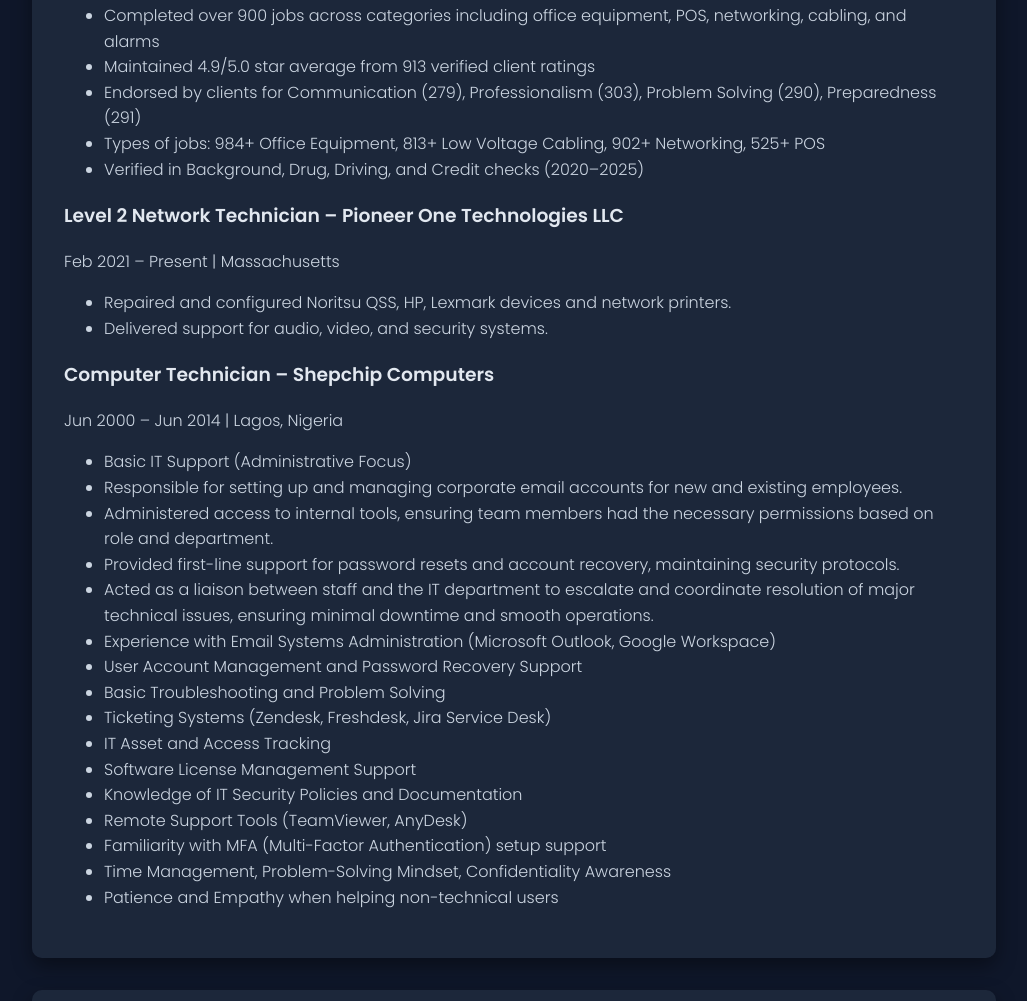
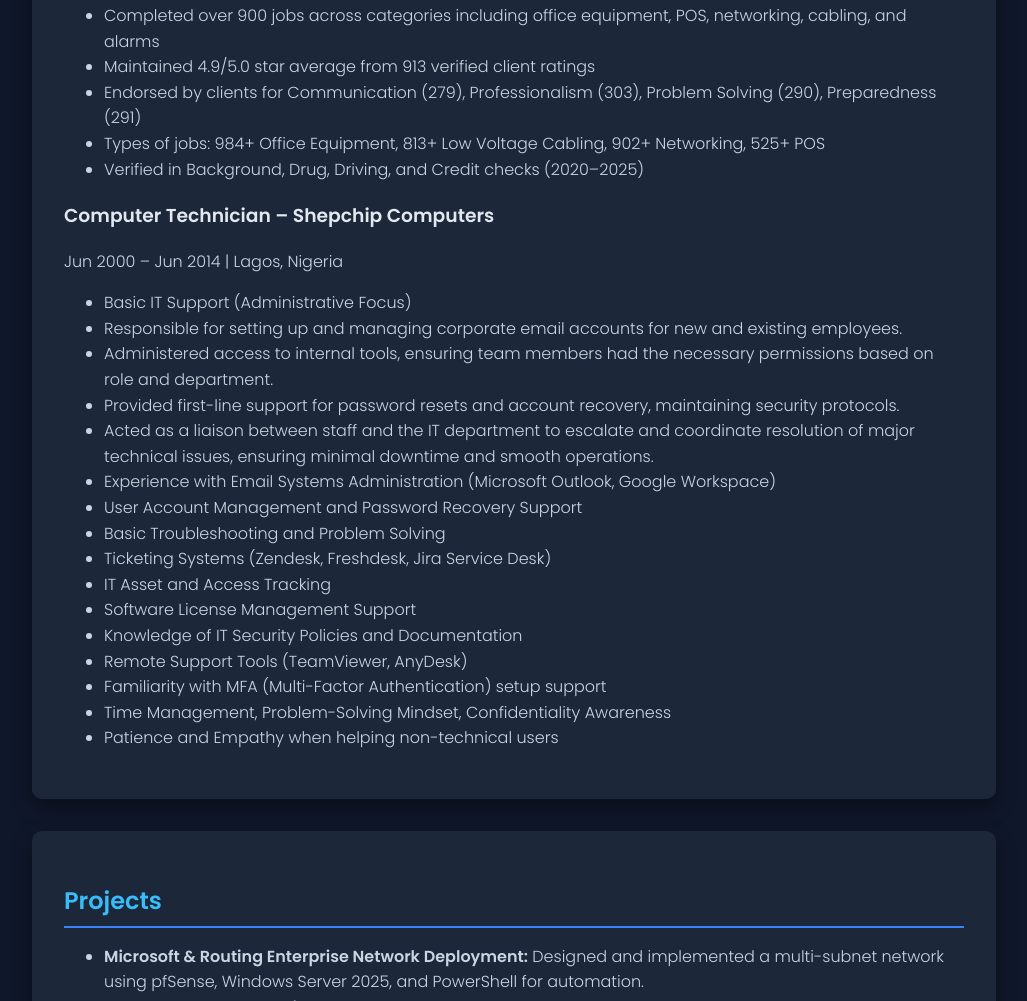
Before and after one commit to aoluwole12/portfolio, a plain HTML site: page index.html in a window 1280 px wide. Shown: the part 1050-2051 px from the top of the page, without its empty margins (126-1153 px from the left). Drawn offline with nearby package versions, Linux system fonts and the light colour scheme; no server answers.

Commit message:
Update index.html

```diff
--- a/index.html
+++ b/index.html
@@ -69,12 +69,6 @@
     <li>Endorsed by clients for Communication (279), Professionalism (303), Problem Solving (290), Preparedness (291)</li>
     <li>Types of jobs: 984+ Office Equipment, 813+ Low Voltage Cabling, 902+ Networking, 525+ POS</li>
     <li>Verified in Background, Drug, Driving, and Credit checks (2020–2025)</li>
-  </ul>
-  <h3>Level 2 Network Technician – Pioneer One Technologies LLC</h3>
-  <p>Feb 2021 – Present | Massachusetts</p>
-  <ul>
-    <li>Repaired and configured Noritsu QSS, HP, Lexmark devices and network printers.</li>
-    <li>Delivered support for audio, video, and security systems.</li>
   </ul>
 
   <h3>Computer Technician – Shepchip Computers</h3>
```
